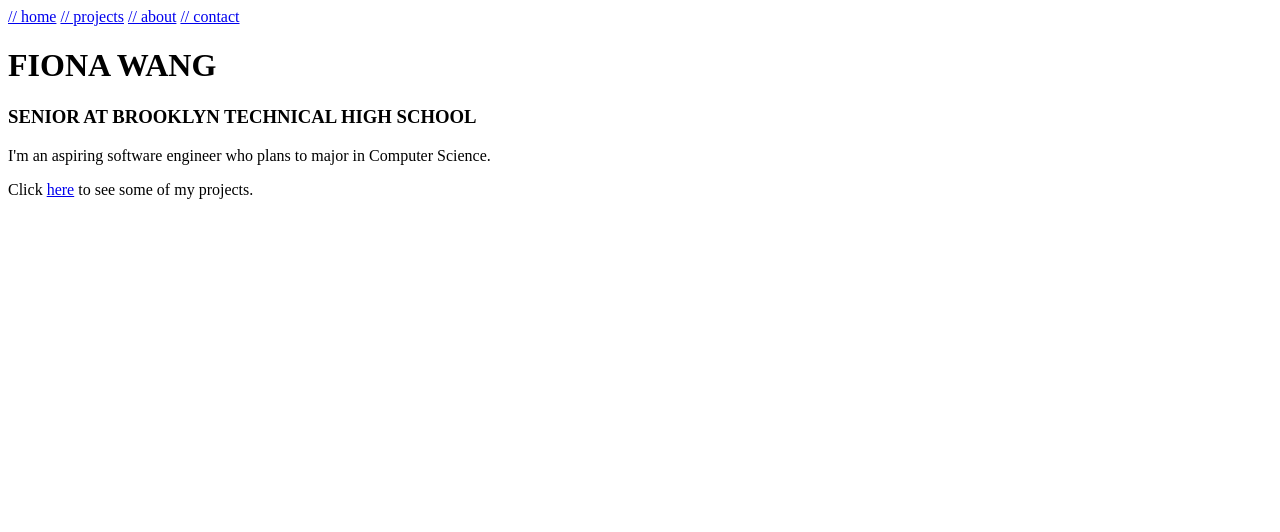
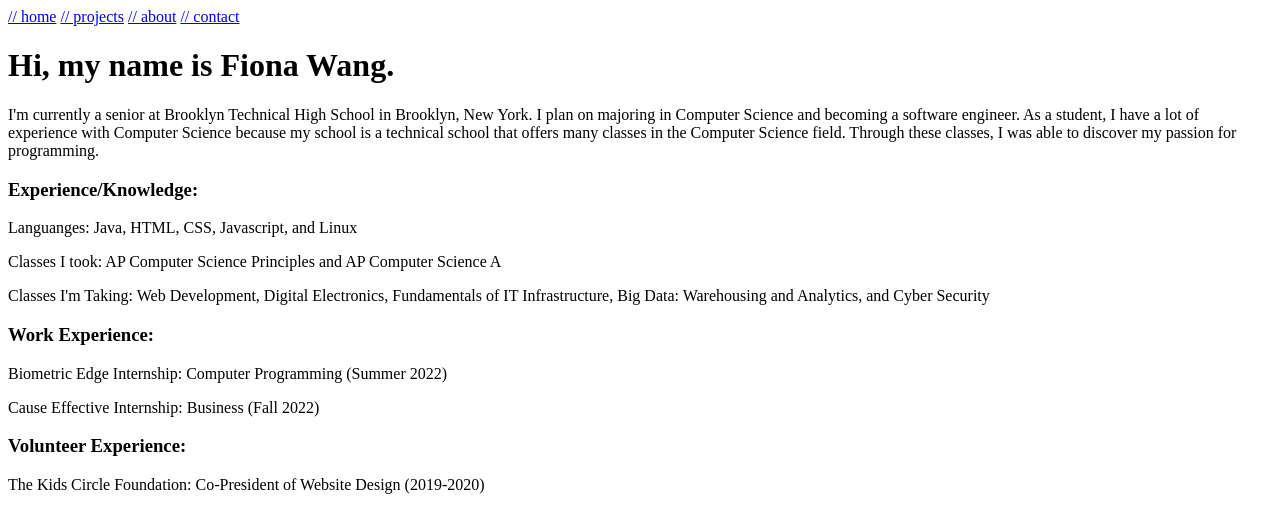
Before and after one commit to fionawg/Personal-Portfolio, a plain HTML site: page home.html in a window 1280 px wide. Drawn offline with Linux system fonts and the light colour scheme.

Commit message:
Update home.html

```diff
--- a/home.html
+++ b/home.html
@@ -4,8 +4,8 @@
     <meta charset="UTF-8">
     <meta http-equiv="X-UA-Compatible" content="IE=edge">
     <meta name="viewport" content="width=device-width, initial-scale=1.0">
-    <title>Fiona Wang</title>
-    <link href="homeStyle.css" rel="stylesheet">
+    <title>About Me</title>
+    <link href="aboutStyles.css" rel="stylesheet">
 </head>
 <body>
     <nav class="navbar">
@@ -16,16 +16,42 @@
     </nav>
 
     <h1>
-        FIONA WANG
+        Hi, my name is Fiona Wang.
     </h1>
+    <p>
+        I'm currently a senior at Brooklyn Technical High School in Brooklyn, New York. I plan on
+        majoring in Computer Science and becoming a software engineer. As a student, I have a lot
+        of experience with Computer Science because my school is a technical school that offers
+        many classes in the Computer Science field. Through these classes, I was able to discover
+        my passion for programming.
+    </p>
     <h3>
-        SENIOR AT BROOKLYN TECHNICAL HIGH SCHOOL
+        Experience/Knowledge:
     </h3>
     <p>
-        I'm an aspiring software engineer who plans to major in Computer Science.
+        Languanges: Java, HTML, CSS, Javascript, and Linux
     </p>
     <p>
-        Click <a href="projects.html">here</a> to see some of my projects.
+        Classes I took: AP Computer Science Principles and AP Computer Science A
+    </p>
+    <p>
+        Classes I'm Taking: Web Development, Digital Electronics, Fundamentals of IT Infrastructure,
+        Big Data: Warehousing and Analytics, and Cyber Security
+    </p>
+    <h3>
+        Work Experience:
+    </h3>
+    <p>
+        Biometric Edge Internship: Computer Programming (Summer 2022)
+    </p>
+        Cause Effective Internship: Business (Fall 2022)
+    <p>
+    </p>
+    <h3>
+        Volunteer Experience:
+    </h3>
+    <p>
+        The Kids Circle Foundation: Co-President of Website Design (2019-2020)
     </p>
 
 </body>
```
